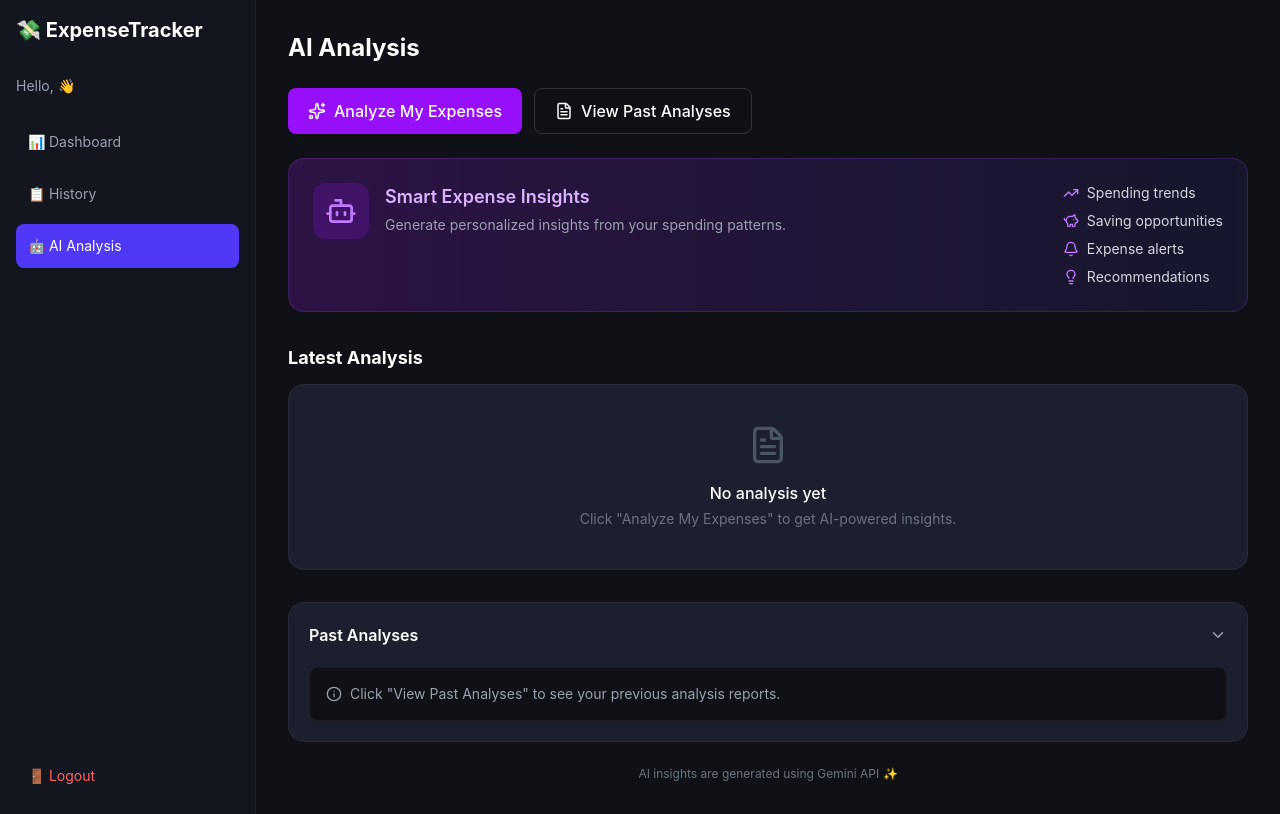
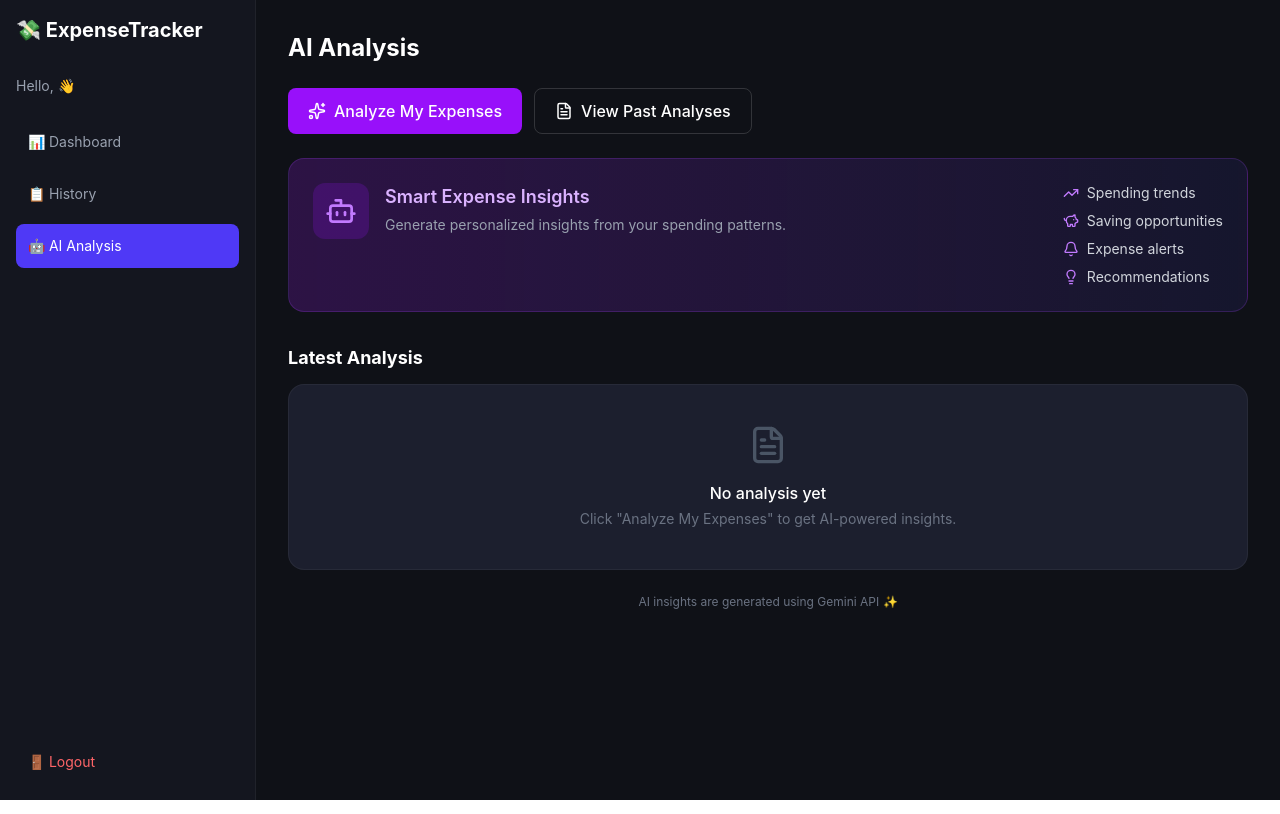
Before and after one commit to shreyasavant11-a11y/SpendInsight, a React app in the folder frontend/: page /analysis in a window 1280 px wide. Built offline with nearby package versions, Linux system fonts and the light colour scheme; sample sign-in values are in the browser's storage; the HTML template or start-up script is replaced by a standard one.

Commit message:
delete feature, login/register branding

```diff
--- a/frontend/src/pages/AnalysisHistory.jsx
+++ b/frontend/src/pages/AnalysisHistory.jsx
@@ -1,7 +1,7 @@
 import { useState } from 'react';
 import Layout from '../components/Layout';
 import API from '../api/axios';
-import { Sparkles, TrendingUp, PiggyBank, Bell, Lightbulb, FileText, ChevronDown, Info, Bot } from 'lucide-react';
+import { Sparkles, TrendingUp, PiggyBank, Bell, Lightbulb, FileText, ChevronDown, Info, Bot,Trash2 } from 'lucide-react';
 
 const AnalysisHistory = () => {
   const [analyses, setAnalyses] = useState([]);
@@ -32,6 +32,16 @@ const AnalysisHistory = () => {
     }
   };
 
+  const handleDelete = async(id) =>{
+    try{
+      await API.delete(`/analysis/${id}`);
+      setAnalyses(analyses.filter(a=>filter(a => a._id !==id)));
+    }catch(error){
+      console.error(error);
+    }
+    };
+
+
   const togglePast = () => {
     if (!showPast) fetchAnalyses();
     setShowPast(!showPast);
@@ -40,7 +50,6 @@ const AnalysisHistory = () => {
   return (
     <Layout>
       <h1 className="text-2xl font-bold mb-6">AI Analysis</h1>
-
 
       <div className="flex gap-3 mb-6">
         <button
@@ -57,10 +66,9 @@ const AnalysisHistory = () => {
           className="flex items-center gap-2 bg-transparent border border-white/15 hover:bg-white/5 text-white rounded-lg px-5 py-2.5 font-medium transition"
         >
           <FileText size={18} />
-          View Past Analyses
+          {showPast ? 'Hide Past Analyses' : 'View Past Analyses'}
         </button>
       </div>
-
 
       <div className="bg-gradient-to-r from-purple-900/40 to-indigo-900/20 border border-purple-500/20 rounded-2xl p-6 mb-8">
         <div className="flex items-start justify-between gap-6">
@@ -99,9 +107,10 @@ const AnalysisHistory = () => {
 
       {error && <p className="text-red-400 mb-4">{error}</p>}
 
-
+      {!showPast && (
+        <>
           <h2 className="text-lg font-bold mb-3">Latest Analysis</h2>
-      <div className="bg-[#1c1f2e] border border-white/5 rounded-2xl p-10 mb-8">
+          <div className="bg-[#1c1f2e] border border-white/5 rounded-2xl p-10">
             {currentAnalysis ? (
               <p className="text-gray-300 whitespace-pre-line">{currentAnalysis}</p>
             ) : (
@@ -114,51 +123,42 @@ const AnalysisHistory = () => {
               </div>
             )}
           </div>
-
-
-      <div className="bg-[#1c1f2e] border border-white/5 rounded-2xl overflow-hidden">
-        <button
-          onClick={togglePast}
-          className="w-full flex items-center justify-between p-5 text-left"
-        >
-          <span className="font-semibold">Past Analyses</span>
-          <ChevronDown
-            size={18}
-            className={`text-gray-400 transition-transform ${showPast ? 'rotate-180' : ''}`}
-          />
-        </button>
+        </>
+      )}
 
       {showPast && (
-          <div className="px-5 pb-5 space-y-3">
+        <>
+          <h2 className="text-lg font-bold mb-3">Past Analyses</h2>
+          <div className="space-y-3">
             {analyses.length === 0 ? (
-              <div className="flex items-center gap-2 bg-[#0f1117] border border-white/5 rounded-lg p-4 text-gray-400 text-sm">
+              <div className="flex items-center gap-2 bg-[#1c1f2e] border border-white/5 rounded-lg p-4 text-gray-400 text-sm">
                 <Info size={16} />
                 No past analyses found.
               </div>
             ) : (
               analyses.map((item) => (
-                <div key={item._id} className="bg-[#0f1117] border border-white/5 rounded-lg p-4">
-                  <p className="text-gray-500 text-xs mb-2">
-                    {new Date(item.createdAt).toLocaleDateString('en-IN', {
-                      day: 'numeric', month: 'short', year: 'numeric'
+                <div key={item._id} className="bg-[#1c1f2e] border border-white/5 rounded-2xl p-5">
+                  <div className="flex items-start justify-between mb-2">
+                    <p className="text-gray-500 text-xs">
+                      {new Date(item.createdAt).toLocaleString('en-IN', {
+                        day: 'numeric', month: 'short', year: 'numeric',
+                        hour: '2-digit', minute: '2-digit'
                       })}
                     </p>
+                    <button
+                      onClick={() => handleDelete(item._id)}
+                      className="text-gray-500 hover:text-red-400 transition"
+                    >
+                      <Trash2 size={16} />
+                    </button>
+                  </div>
                   <p className="text-gray-300 text-sm whitespace-pre-line">{item.analysisText}</p>
                 </div>
               ))
             )}
           </div>
+        </>
       )}
-
-        {!showPast && (
-          <div className="px-5 pb-5">
-            <div className="flex items-center gap-2 bg-[#0f1117] border border-white/5 rounded-lg p-4 text-gray-400 text-sm">
-              <Info size={16} />
-              Click "View Past Analyses" to see your previous analysis reports.
-            </div>
-          </div>
-        )}
-      </div>
 
       <p className="text-center text-gray-500 text-xs mt-6">
         AI insights are generated using Gemini API ✨
--- a/frontend/src/pages/Login.jsx
+++ b/frontend/src/pages/Login.jsx
@@ -40,6 +40,9 @@ const Login = () => {
       backgroundPosition: 'center',
           }}>
       <div className="bg-gray-800 rounded-xl p-8 w-full max-w-md">
+        <h1 className="text-white text-3xl font-bold text-center mb-2">
+          💸 ExpenseTracker
+      </h1>
         <h2 className="text-white text-2xl font-bold mb-6">Login</h2>
 
         {error && <p className="text-red-400 text-sm mb-4">{error}</p>}
--- a/frontend/src/pages/Register.jsx
+++ b/frontend/src/pages/Register.jsx
@@ -55,6 +55,9 @@ style={{
   backgroundPosition: 'center',
 }}>
       <div className="bg-gray-800 rounded-xl p-8 w-full max-w-md">
+        <h1 className="text-white text-3xl font-bold text-center mb-2">
+          💸 ExpenseTracker
+        </h1>
         <h2 className="text-white text-2xl font-bold mb-6">Create Account</h2>
 
         {error && <p className="text-red-400 text-sm mb-4">{error}</p>}
```
Lines whose indentation alone changed are shown as unchanged.
